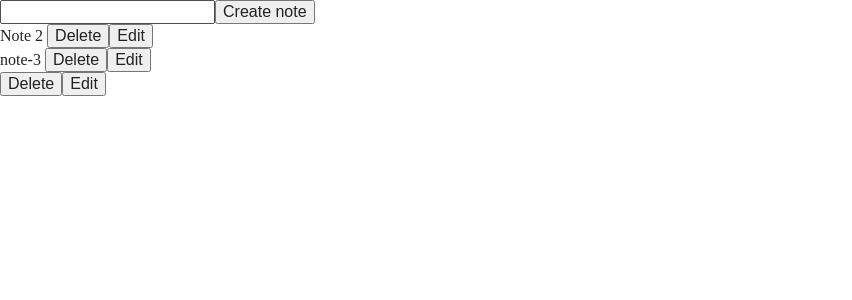
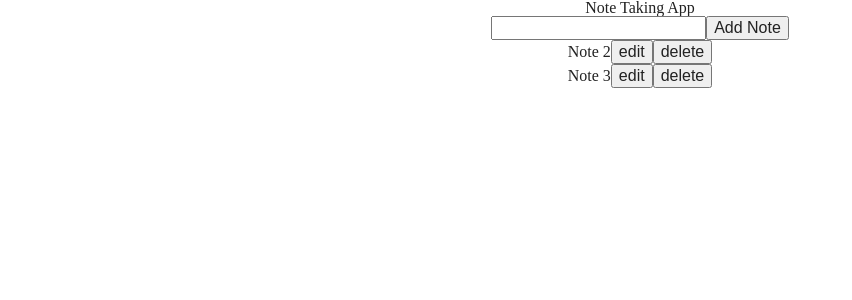
Before and after one commit to rifaturrana/react_projects, a React (Create React App) app: page / in a window 1280 px wide. Shown: the top 300 px of the page, without its empty margins (0-852 px from the left). Built offline with nearby package versions, Linux system fonts and the light colour scheme; data requests are answered from the project's data file.

Commit message:
react-query going on

```diff
--- a/db.json
+++ b/db.json
@@ -5,11 +5,8 @@
       "title": "Note 2"
     },
     {
-      "id": "1676042036407",
-      "title": "note-3"
-    },
-    {
-      "id": "1676044060470"
+      "id": "3",
+      "title": "Note 3"
     }
   ]
 }
--- a/package.json
+++ b/package.json
@@ -4,6 +4,8 @@
   "private": true,
   "dependencies": {
     "@reduxjs/toolkit": "^1.9.1",
+    "@tanstack/react-query": "^4.28.0",
+    "@tanstack/react-query-devtools": "^4.28.0",
     "@testing-library/jest-dom": "^5.16.5",
     "@testing-library/react": "^13.4.0",
     "@testing-library/user-event": "^13.5.0",
--- a/src/App.js
+++ b/src/App.js
@@ -1,79 +1,68 @@
 import "./App.css";
-import {
-  useGetNotesQuery,
-  useRemoveNoteMutation,
-  useCreateNoteMutation,
-  useUpdateNoteMutation,
-} from "./store/api/notes";
+import { useQuery, useMutation, useQueryClient } from "@tanstack/react-query";
 import { useState } from "react";
-const App = () => {
-  const [editMode, setEditMode] = useState(false);
-  const { data, isLoading, isError, error } = useGetNotesQuery();
-  const [removeNoteMutation] = useRemoveNoteMutation();
-  const [updateNoteMutation] = useUpdateNoteMutation();
-  const [createNoteMutation] = useCreateNoteMutation();
+import { getAllNotes, removeNote, createNote } from "./services/note";
+
+function App() {
   const [noteTitle, setNoteTitle] = useState("");
-  const [editableNote, setEditableNote] = useState(null);
+  const {
+    data: notes,
+    isLoading,
+    fetchStatus,
+    isError,
+    error,
+  } = useQuery({
+    queryKey: ["notes"],
+    queryFn: getAllNotes,
+  });
+  const client = useQueryClient();
 
-  const createHandler = (e) => {
-    e.preventDefault();
-    createNoteMutation({
+  const removeMutation = useMutation(removeNote, {
+    onSuccess: () => {
+      client.invalidateQueries(["notes"]);
+    },
+  });
+  const CreateHandler = () => {
+    const newNote = {
       id: Date.now() + "",
       title: noteTitle,
-    });
-    setNoteTitle("");
     };
 
-  const updateHandler = (e) => {
-    e.preventDefault();
-    if (!noteTitle) {
-      return alert("Please enter a title");
-    }
-    const updatedNote = {
-      id: editableNote.id,
-      title: noteTitle,
+    const createMutation = useMutation(createNote, {
+      onSuccess: () => {
+        client.invalidateQueries(["notes"]);
+      },
+    });
+    createMutation.mutate(newNote);
   };
-    updateNoteMutation(editableNote.id, updatedNote);
-    setNoteTitle("");
-    setEditMode(false);
-    setEditableNote(null);
-  };
-
-  const editHandler = (id) => {
-    const toBeEditedNote = data.find((note) => note.id === id);
-    setEditMode(true);
-    setEditableNote(toBeEditedNote);
-    setNoteTitle(toBeEditedNote.title);
-  };
-
   return (
     <div className="App">
-      <form onSubmit={(e) => (editMode ? updateHandler(e) : createHandler(e))}>
+      <center>
+        <h2>Note Taking App</h2>
+        <form>
           <input
             type="text"
             value={noteTitle}
             onChange={(e) => setNoteTitle(e.target.value)}
           />
-        <button type="submit">
-          {editMode ? "Update Note" : "Create note"}
-        </button>
+          <button onClick={CreateHandler}>Add Note</button>
         </form>
         <ul>
-        {isLoading && <li>Loading...</li>}
-        {isError && <li>Error: {error.message}</li>}
-        {data &&
-          data.map((note) => (
-            <li key={note.id}>
-              <span>{note.title}</span>{" "}
-              <button onClick={() => removeNoteMutation(note.id)}>
-                Delete
+          {notes?.map((item) => (
+            <li key={item.id}>
+              <span>{item.title}</span>
+              <button>edit</button>
+              <button onClick={() => removeMutation.mutate(item.id)}>
+                delete
               </button>
-              <button onClick={() => editHandler(note.id)}>Edit</button>
             </li>
           ))}
         </ul>
+        {fetchStatus === "fetching" && <div>Loading........</div>}
+        {isError && <h2>{error?.message}</h2>}{" "}
+      </center>
     </div>
   );
-};
+}
 
 export default App;
--- a/src/index.js
+++ b/src/index.js
@@ -1,17 +1,24 @@
-import React from "react";
 import ReactDOM from "react-dom/client";
 import "./index.css";
+import React from "react";
 import App from "./App";
-import { store } from "./store";
-import { Provider } from "react-redux";
+import reportWebVitals from "./reportWebVitals";
+import { QueryClientProvider, QueryClient } from "@tanstack/react-query";
+import { ReactQueryDevtools } from "@tanstack/react-query-devtools";
+
+const client = new QueryClient();
+
 const root = ReactDOM.createRoot(document.getElementById("root"));
 root.render(
-  <Provider store={store}>
-    <App />
-  </Provider>
+  <React.StrictMode>
+    <QueryClientProvider client={client}>
+      <App />
+      <ReactQueryDevtools initialIsOpen={false} />
+    </QueryClientProvider>
+  </React.StrictMode>
 );
 
 // If you want to start measuring performance in your app, pass a function
 // to log results (for example: reportWebVitals(console.log))
 // or send to an analytics endpoint. Learn more: https://bit.ly/CRA-vitals
-// reportWebVitals();
+reportWebVitals();
--- /dev/null
+++ b/src/services/note.js
@@ -0,0 +1,38 @@
+const baseUrl = "http://localhost:8080/notes";
+
+export const getAllNotes = async () => {
+  const response = await fetch(baseUrl);
+  return await response.json();
+};
+
+export const getNoteByID = async (id) => {
+  const response = await fetch(baseUrl + "/" + id);
+  return await response.json();
+};
+
+export const createNote = async (note) => {
+  const response = await fetch(baseUrl, {
+    method: "POST",
+    headers: {
+      "Content-Type": "application/json",
+    },
+    body: JSON.stringify(note),
+  });
+  return await response.json();
+};
+
+export const updateNote = async (note) => {
+  return await fetch(baseUrl + `/${note.id}`, {
+    headers: {
+      "Content-Type": "application/json",
+    },
+    method: "PUT",
+    body: JSON.stringify(note),
+  });
+};
+
+export const removeNote = async (id) => {
+  return await fetch(baseUrl + "/" + id, {
+    method: "DELETE",
+  });
+};
--- a/src/store/api/notes.js
+++ /dev/null
@@ -1,42 +0,0 @@
-import { createApi, fetchBaseQuery } from "@reduxjs/toolkit/query/react";
-
-export const noteApi = createApi({
-  reducerPath: "noteApi",
-  baseQuery: fetchBaseQuery({ baseUrl: `http://localhost:8080/` }),
-  tagTypes: ["Notes"],
-  endpoints: (builder) => ({
-    getNotes: builder.query({
-      query: () => ({ url: `notes` }),
-      providesTags: [{ type: "Notes", id: "NoteList" }],
-    }),
-
-    createNote: builder.mutation({
-      query: (note) => ({ url: `notes`, method: "POST", body: note }),
-      invalidatesTags: [{ type: "Notes", id: "NoteList" }],
-    }),
-
-    updateNote: builder.mutation({
-      query: (id, note) => ({
-        url: `notes/${id}`,
-        method: "PUT",
-        body: note,
-      }),
-
-      invalidatesTags: [{ type: "Notes", id: "NoteList" }],
-    }),
-    removeNote: builder.mutation({
-      query: (id) => ({
-        url: `notes/${id}`,
-        method: "DELETE",
-      }),
-      invalidatesTags: [{ type: "Notes", id: "NoteList" }],
-    }),
-  }),
-});
-
-export const {
-  useGetNotesQuery,
-  useCreateNoteMutation,
-  useUpdateNoteMutation,
-  useRemoveNoteMutation,
-} = noteApi;
--- a/src/store/index.js
+++ /dev/null
@@ -1,10 +0,0 @@
-import { configureStore } from "@reduxjs/toolkit";
-import { noteApi } from "./api/notes";
-
-export const store = configureStore({
-  reducer: {
-    [noteApi.reducerPath]: noteApi.reducer,
-  },
-  middleware: (getDefaultMiddleware) =>
-    getDefaultMiddleware().concat(noteApi.middleware),
-});
```
Also changed, not shown: 1 other file (tests, documents, lock files or other folders). Lines whose indentation alone changed are shown as unchanged.
